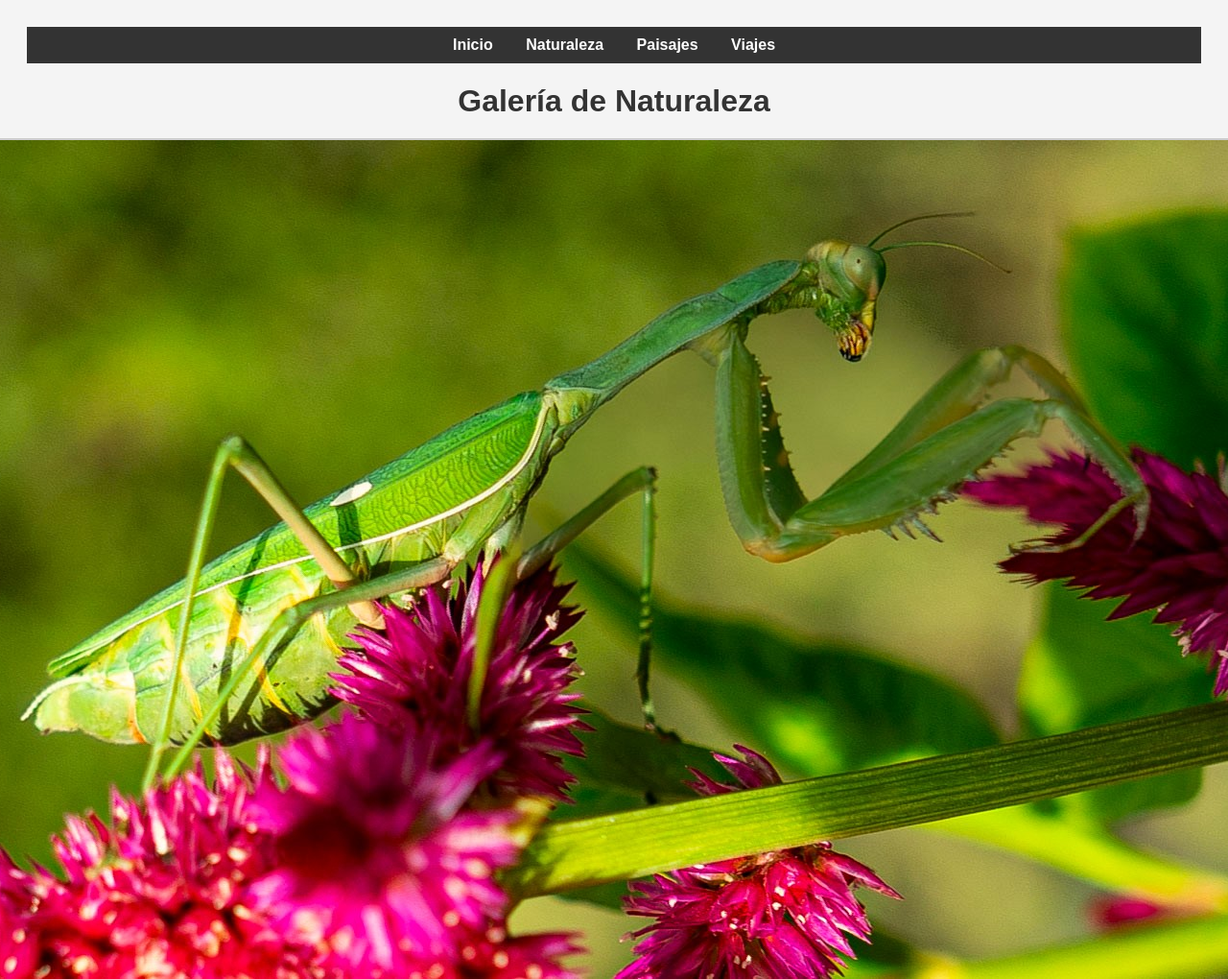
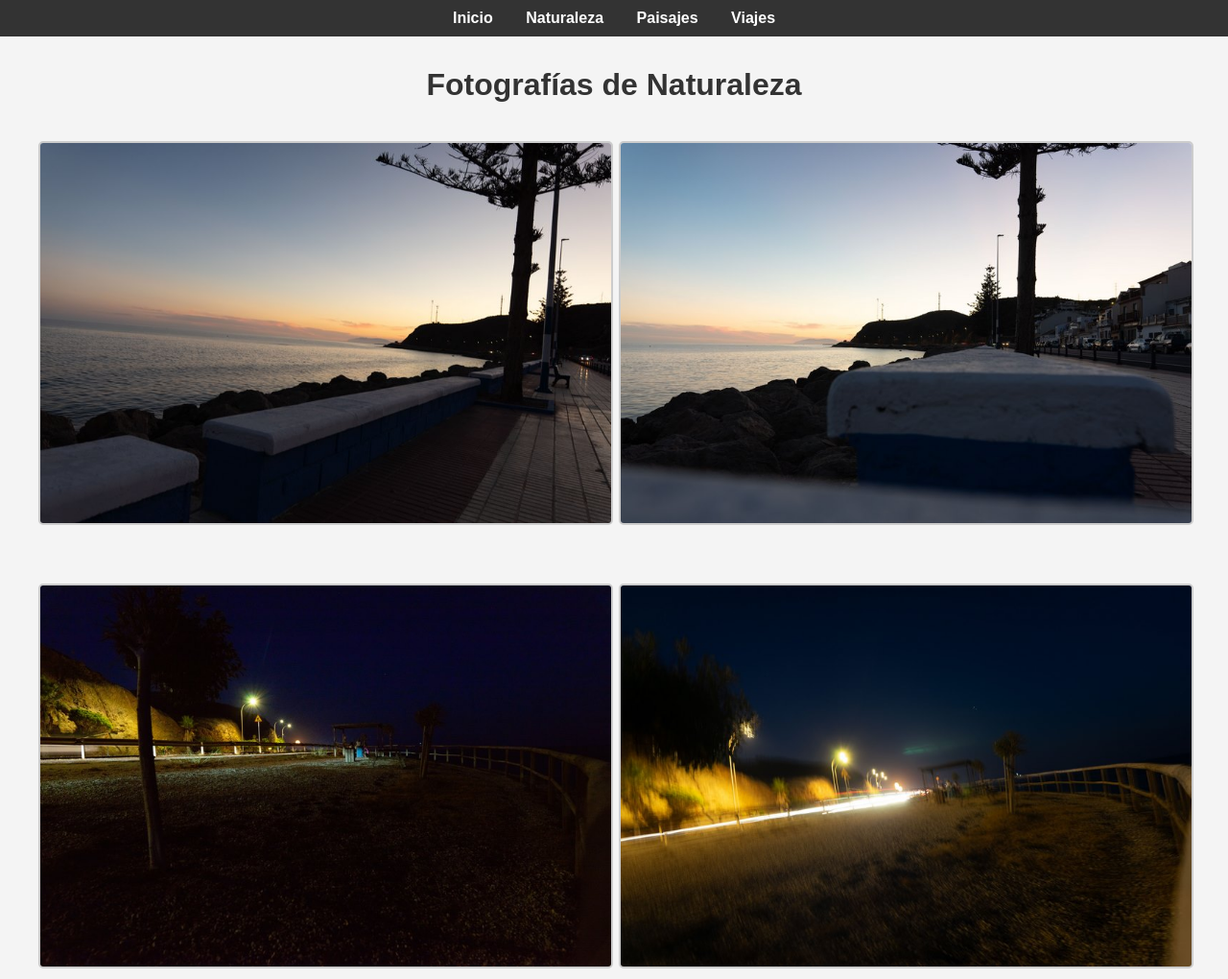
Before and after one commit to rufo050455/mi_pagina_web, a plain HTML site: page naturaleza.html in a window 1280 px wide. Shown: the top 1020 px of the page at 96% size. Drawn offline with Linux system fonts and the light colour scheme.

Commit message:
Actualización del portfolio con las imágenes

```diff
--- a/naturaleza.html
+++ b/naturaleza.html
@@ -3,18 +3,23 @@
 <head>
     <meta charset="UTF-8">
     <meta name="viewport" content="width=device-width, initial-scale=1.0">
-    <title>Galería de Naturaleza</title>
+    <title>Fotografías de Naturaleza</title>
     <style>
         body {
             font-family: Arial, sans-serif;
             background-color: #f4f4f4;
             color: #333;
-            padding: 20px;
             text-align: center;
+            margin: 0;
+            padding: 0;
         }
         nav {
             background-color: #333;
             padding: 10px 0;
+            position: fixed;
+            width: 100%;
+            top: 0;
+            z-index: 1000;
         }
         nav a {
             margin: 0 15px;
@@ -26,21 +31,27 @@
             text-decoration: underline;
         }
         h1 {
+            margin-top: 70px; /* Ajuste para evitar que el título esté debajo del menú */
             margin-bottom: 20px;
         }
         .gallery {
-            display: flex;
-            justify-content: center;
-            flex-wrap: wrap;
-            gap: 20px;
+            display: grid;
+            grid-template-columns: repeat(2, 1fr);
+            grid-template-rows: repeat(3, 1fr);
+            gap: 10px;
+            padding: 20px;
+            max-width: 1200px;
+            margin: 0 auto;
         }
         .gallery img {
+            width: 100%;
+            height: auto;
             border: 2px solid #ccc;
             border-radius: 5px;
-            transition: transform 0.2s;
+            transition: transform 0.3s ease-in-out;
         }
         .gallery img:hover {
-            transform: scale(1.05);
+            transform: scale(1.1); /* Zoom al pasar el cursor */
             border-color: #333;
         }
     </style>
@@ -53,10 +64,15 @@
         <a href="viajes.html">Viajes</a>
     </nav>
 
-    <h1>Galería de Naturaleza</h1>
+    <h1>Fotografías de Naturaleza</h1>
     <div class="gallery">
-        <img src="Naturaleza/DSC03994.jpg" alt="Naturaleza 1">
-        <img src="Naturaleza/DSC04002_1.jpg" alt="Naturaleza 2">
+        <!-- Añade 6 fotos aquí -->
+        <img src="Naturaleza/DSC03852 lagos.jpg" alt="Imagen de Naturaleza 1">
+        <img src="Naturaleza/DSC03856 lagos.jpg" alt="Imagen de Naturaleza 2">
+	<img src="Naturaleza/DSC03857 lagos.jpg" alt="Imagen de Naturaleza 1">
+        <img src="Naturaleza/DSC03861 lagos.jpg" alt="Imagen de Naturaleza 2">
+	<img src="Naturaleza/DSC03863 lagos.jpg" alt="Imagen de Naturaleza 1">
+        <img src="Naturaleza/DSC03866 lagos.jpg" alt="Imagen de Naturaleza 2">
     </div>
 </body>
 </html>
```
Also changed, not shown: Naturaleza/DSC03852 lagos.jpg (added), Naturaleza/DSC03856 lagos.jpg (added), Naturaleza/DSC03857 lagos.jpg (added), Naturaleza/DSC03861 lagos.jpg (added), Naturaleza/DSC03863 lagos.jpg (added), Naturaleza/DSC03866 lagos.jpg (added), Naturaleza/DSC03873 lagos.jpg (added), Naturaleza/DSC03877 lagos.jpg (added), Naturaleza/DSC03884 lagos.jpg (added), Naturaleza/DSC03887 lagos.jpg (added), Naturaleza/DSC03889 lagos.jpg (added), Nuevo documento de texto.txt (added).
